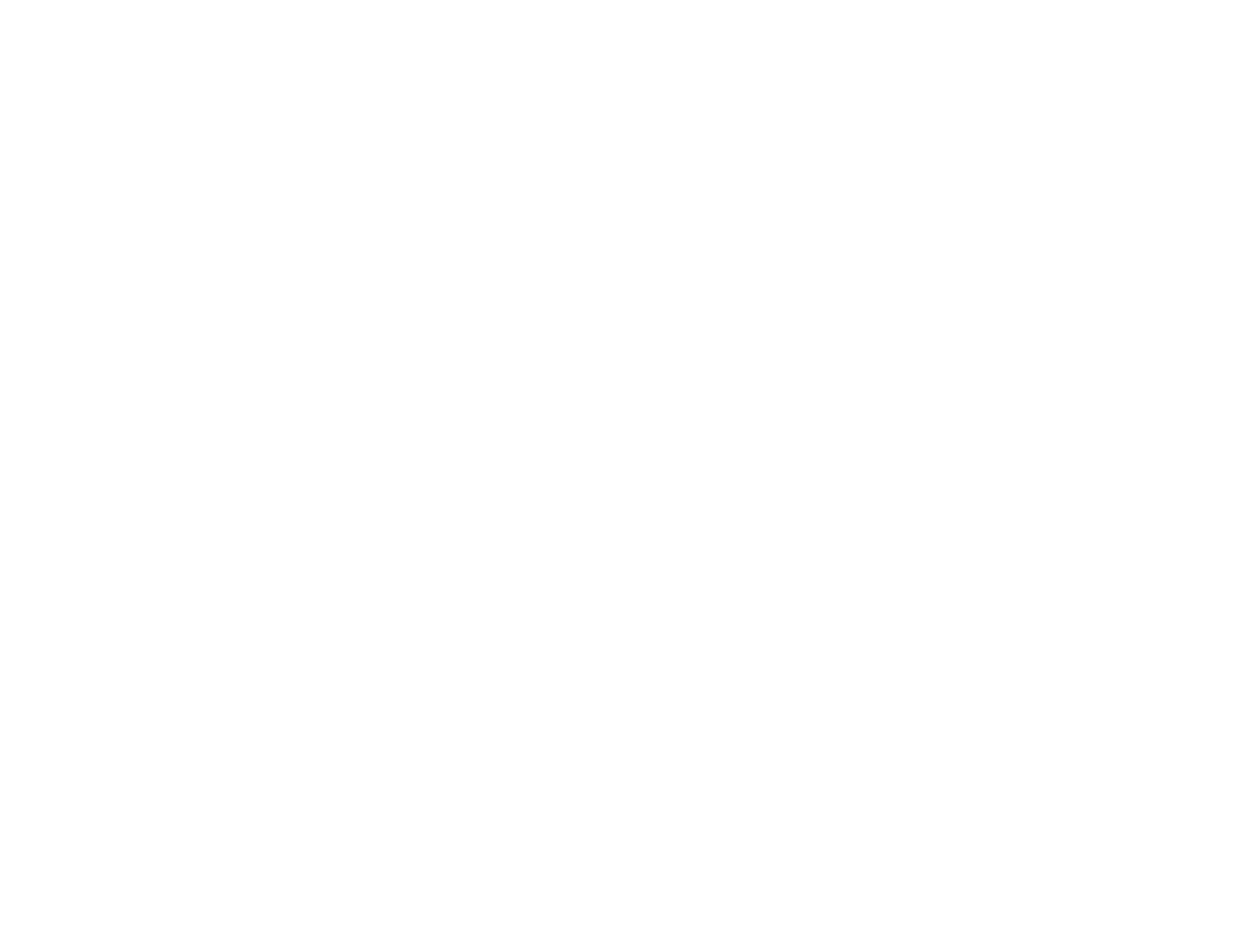
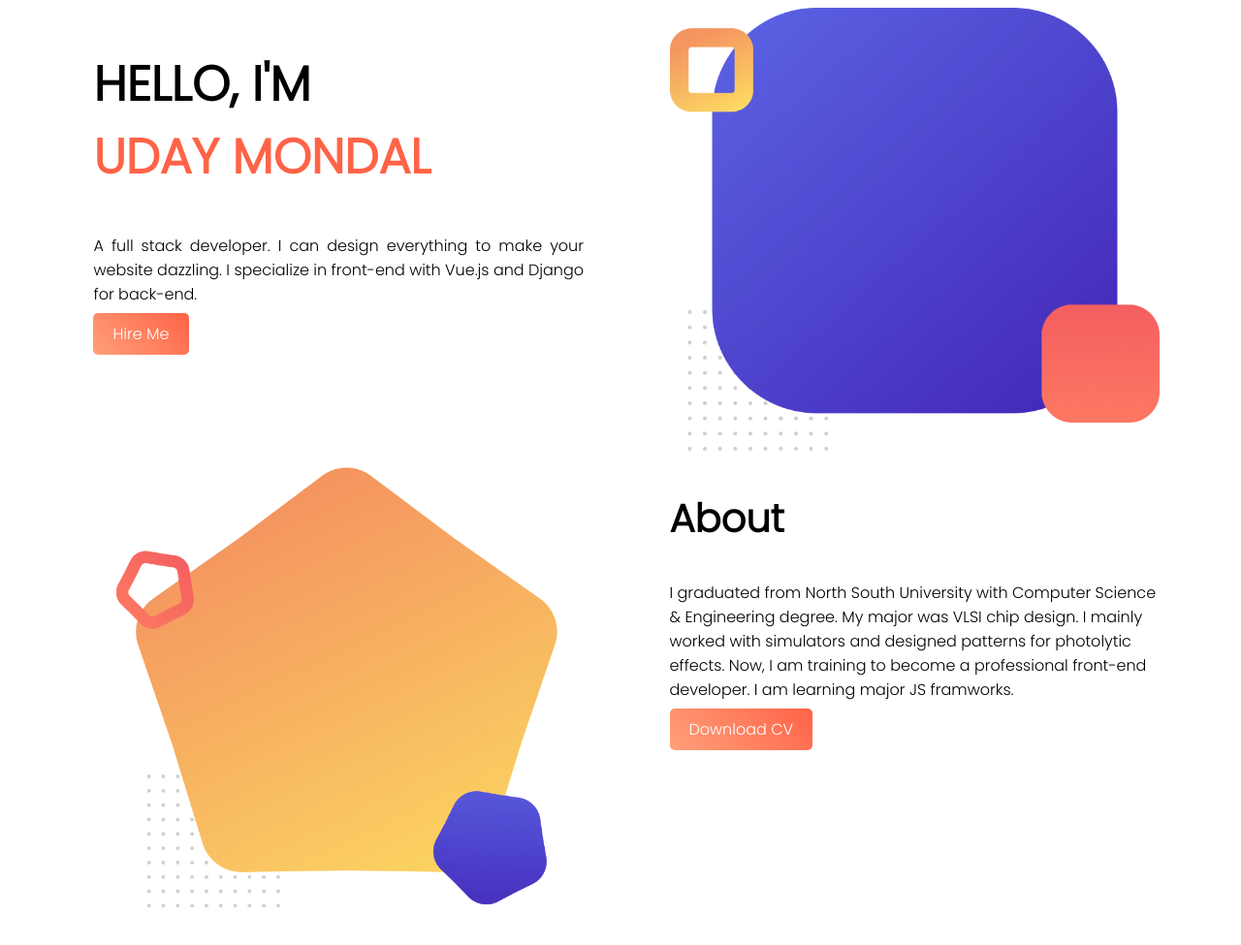
Before and after one commit to udaymondal/Assignment1-Portfolio, a plain HTML site: page index.html in a window 1280 px wide. Shown: the whole page at 97% size. Before the commit the page ends 800 px from the top, so only its background shows below. Drawn offline with Linux system fonts and the light colour scheme.

Commit message:
secondSection added

```diff
--- a/index.html
+++ b/index.html
@@ -5,8 +5,32 @@
     <meta name="viewport" content="width=device-width, initial-scale=1.0">
     <title>Uday Mondal's Portfolio</title>
     <link rel="stylesheet" href="style.css">
+    <link rel="preconnect" href="https://fonts.gstatic.com">
+    <link href="https://fonts.googleapis.com/css2?family=Poppins:wght@300&display=swap" rel="stylesheet">
 </head>
 <body>
+    <section class="top-section">
+        <div class="half-width">
+            <h1>HELLO, I'M <br><span class="word-highlight">UDAY MONDAL</span></h1>
+            <p>A full stack developer. I can design everything to make your website dazzling. I specialize in front-end with Vue.js and Django for back-end.</p>
+            <a class="link-button" target="_blank" href="https://www.linkedin.com/in/usmondal/">Hire Me</a>
+        </div>
+        <div class="half-width">
+            <img src="./shapes/Group 33082.png" alt="">
+        </div>
+    </section>
 
+    <section class="about-section">
+        <div class="half-width">
+            <img src="./shapes/Group 33083.png" alt="">
+        </div>
+        <div class="half-width">
+            <h2>About</h2>
+            <p>
+                I graduated from North South University with Computer Science & Engineering degree. My major was VLSI chip design. I mainly worked with simulators and designed patterns for photolytic effects. Now, I am training to become a professional front-end developer. I am learning major JS framworks.
+            </p>
+            <a class="link-button" target="_blank" href="https://github.com/udaymondal">Download CV</a>
+        </div>
+    </section>
 </body>
 </html>
--- a/style.css
+++ b/style.css
@@ -0,0 +1,36 @@
+body{
+    font-family: 'Poppins', sans-serif;
+
+}
+h1{
+    font-size: 50px;
+}
+h2{
+    font-size: 40px;
+}
+p{
+    color: black;
+}
+.word-highlight{
+    color: tomato;
+}
+.top-section p{
+    text-align: justify;
+}
+.half-width{
+    width: 40%;
+    float: left;
+    margin-left: 5%;
+    padding-left: 2%;
+}
+.half-width img{
+    width: 100%;
+}
+.link-button{
+    text-decoration: none;
+    background-image: linear-gradient(45deg, lightsalmon, tomato);
+    padding: 10px 20px;
+    border-radius: 5px;
+    color: white;
+    font-weight: 500;
+}
```
